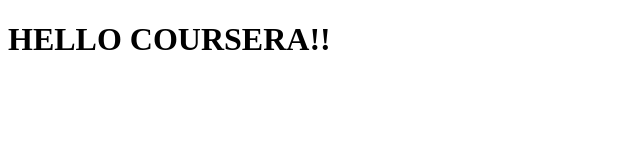
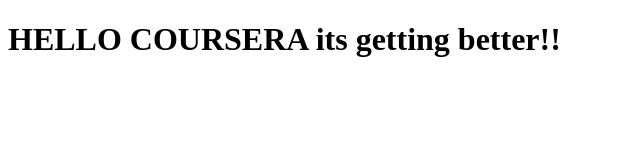
Before and after one commit to francisDev001/coursera-test, a plain HTML site: page site/index.html in a window 1280 px wide. Shown: the whole page, without its empty margins (0-640 px from the left). Drawn offline with Linux system fonts and the light colour scheme.

Commit message:
a small change

```diff
--- a/site/index.html
+++ b/site/index.html
@@ -4,6 +4,6 @@
 	<title>Hello coursera</title>
 </head>
 <body>
-	<h1>HELLO COURSERA!!</h1>
+	<h1>HELLO COURSERA its getting better!!</h1>
 </body>
 </html>
```
